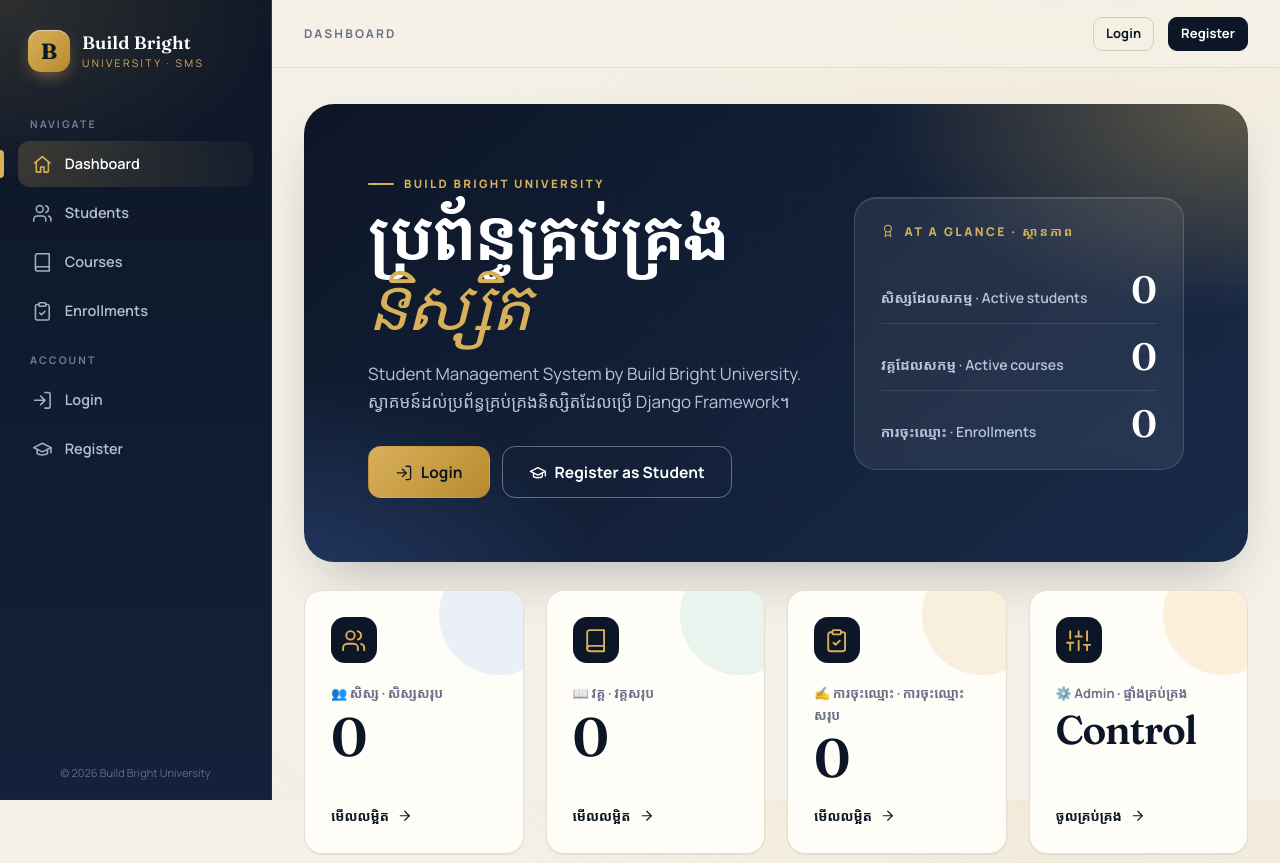
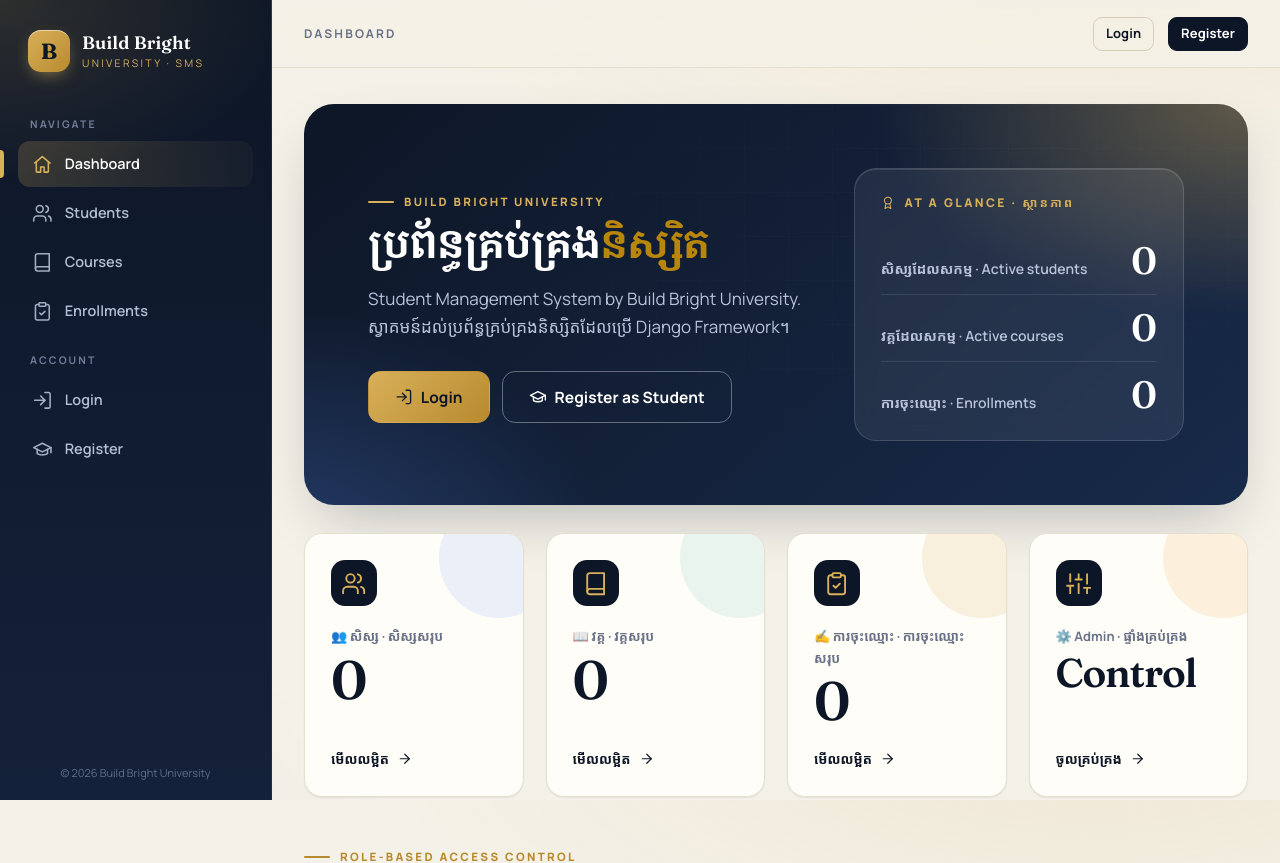
Before and after one commit to rotinma2-ops/bbu-django-student-systems, a Django app: page / in a window 1280 px wide. Shown: the top 863 px of the page. Run offline with Django 4.2, Linux system fonts and the light colour scheme; data that the repository does not hold is empty; some web fonts are replaced.

Commit message:
Update home.html

```diff
--- a/templates/home.html
+++ b/templates/home.html
@@ -9,7 +9,7 @@
 <section class="hero rise">
     <div>
         <span class="eyebrow">Build Bright University</span>
-        <h1>ប្រព័ន្ធគ្រប់គ្រង<em>និស្សិត</em></h1>
+        <h1 style="font-size: 40px;">ប្រព័ន្ធគ្រប់គ្រង<b style="font-size: 40px; color: darkgoldenrod;">និស្សិត</b></h1>
         <p class="lead">Student Management System by Build Bright University. ស្វាគមន៍ដល់ប្រព័ន្ធគ្រប់គ្រងនិស្សិតដែលប្រើ Django Framework។</p>
         <div class="cta">
             {% if user.is_authenticated %}
```
